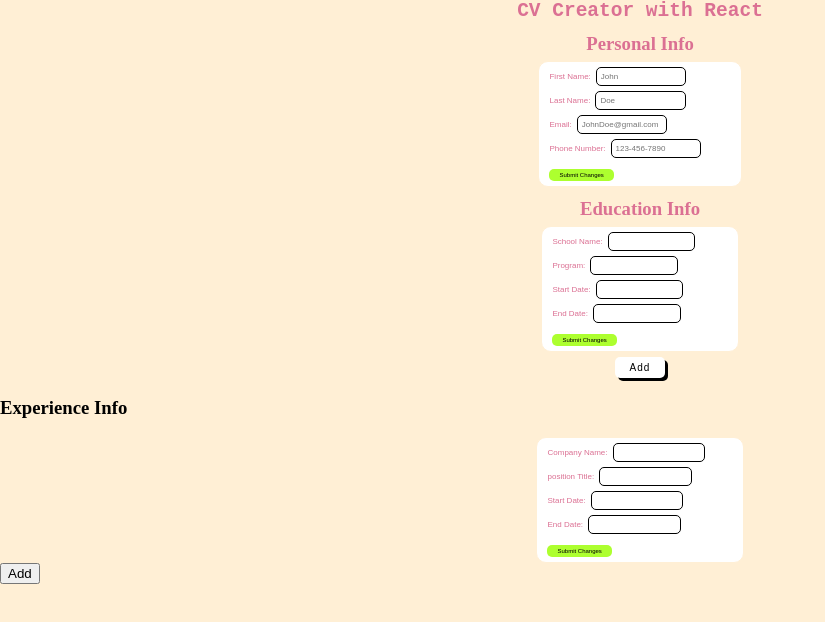
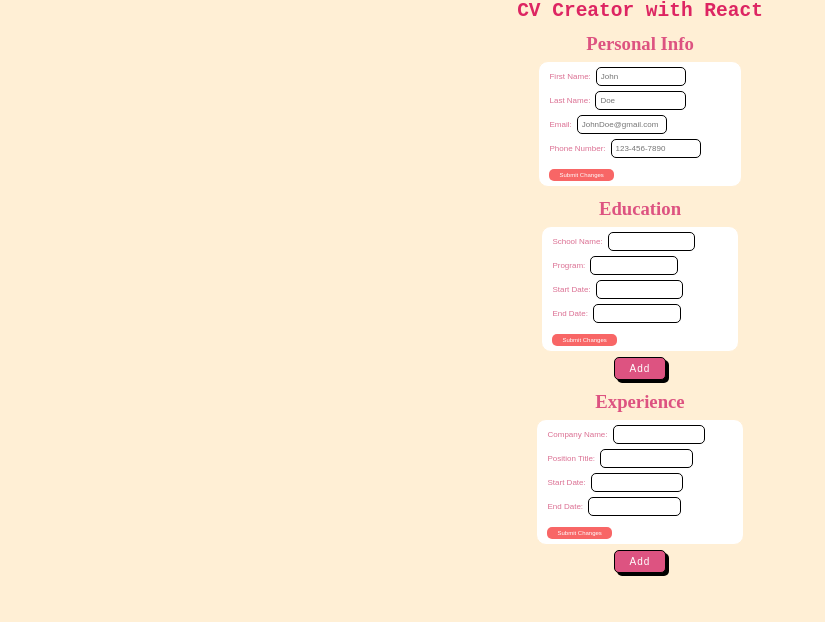
Before and after one commit to Hamad-98/react-CVProject, a React (Create React App) app: page / in a window 1280 px wide. Shown: the top 622 px of the page, without its empty margins (0-825 px from the left). Built offline with nearby package versions, Linux system fonts and the light colour scheme.

Commit message:
Finalized app

```diff
--- a/src/App.css
+++ b/src/App.css
@@ -5,19 +5,28 @@ body {
   height: 100vh;
 }
 
-.eduAddBtn {
-  background-color: white;
+.addBtn {
+  background-color: rgb(221, 83, 129);
+  color: white;
+  border: 1px solid black;
   padding: 5px 15px;
   font-size: 10px;
   border-radius: 5px;
-  border: none;
   margin-top: 5px;
-  box-shadow: 3px 3px;
+  box-shadow: 3px 3px black;
   letter-spacing: 1px;
   cursor: pointer;
 }
 
-.eduAddBtn:hover {
+.addBtn:hover {
   transform: scale(1.05);
   background-color: palevioletred;
 }
+
+.experienceDiv {
+  display: flex;
+  flex-direction: column;
+  justify-content: center;
+  align-items: center;
+  margin-top: 5px;
+}
--- a/src/App.js
+++ b/src/App.js
@@ -45,12 +45,12 @@ export default class App extends Component {
         <Navbar />
 
         <div className="personalInfoDiv">
-          <h3 className="educationHeader">Personal Info</h3>
+          <h3 className="header">Personal Info</h3>
           <PersonalInfo />
         </div>
 
         <div className="educationDiv">
-          <h3 className="educationHeader">Education Info</h3>
+          <h3 className="header">Education</h3>
           {this.state.educationArray.map((obj) => (
             <EducationInfo
               educationArray={this.state.educationArray}
@@ -62,7 +62,7 @@ export default class App extends Component {
           ))}
           <button
             name="edAddBtn"
-            className="eduAddBtn"
+            className="addBtn"
             onClick={this.addNewEducationBlock}
           >
             Add
@@ -70,7 +70,7 @@ export default class App extends Component {
         </div>
 
         <div className="experienceDiv">
-          <h3 className="experienceHeader">Experience Info</h3>
+          <h3 className="header">Experience</h3>
           {this.state.experienceArray.map((obj) => (
             <ExperienceInfo
               experienceArray={this.state.experienceArray}
@@ -82,7 +82,7 @@ export default class App extends Component {
           ))}
           <button
             name="expAddBtn"
-            className="expAddBtn"
+            className="addBtn"
             onClick={this.addNewEducationBlock}
           >
             Add
--- a/src/components/Education/EducationInfo.css
+++ b/src/components/Education/EducationInfo.css
@@ -18,8 +18,8 @@ ul {
   margin-top: 5px;
 }
 
-.educationHeader {
+.header {
   margin: 1px;
-  color: palevioletred;
+  color: rgb(221, 83, 129);
   padding: 5px;
 }
--- a/src/components/Experience/ExperienceInfo.css
+++ b/src/components/Experience/ExperienceInfo.css
@@ -0,0 +1,7 @@
+.experienceDiv {
+  display: flex;
+  flex-direction: column;
+  justify-content: center;
+  align-items: center;
+  margin-top: 5px;
+}
--- a/src/components/Experience/ExperienceInfo.jsx
+++ b/src/components/Experience/ExperienceInfo.jsx
@@ -34,7 +34,7 @@ export default class ExperienceInfo extends Component {
           />
         </label>
         <label>
-          position Title:
+          Position Title:
           <input
             name="positionTitle"
             value={positionTitle}
--- a/src/components/Navbar.jsx
+++ b/src/components/Navbar.jsx
@@ -4,7 +4,7 @@ import styled from "styled-components";
 const Title = styled.h3`
   font-size: 1.5em;
   text-align: center;
-  color: palevioletred;
+  color: rgb(221, 37, 98);
   font-family: monospace;
   margin: 0 auto;
 `;
--- a/src/components/PersonalInfo/PersonalInfo.css
+++ b/src/components/PersonalInfo/PersonalInfo.css
@@ -46,8 +46,9 @@ label span {
 .btn {
   padding: 3px 10px;
   font-size: 6px;
-  background-color: greenyellow;
+  background-color: rgb(248, 102, 102);
   border-radius: 5px;
+  color: white;
   border: none;
 }
 
```
